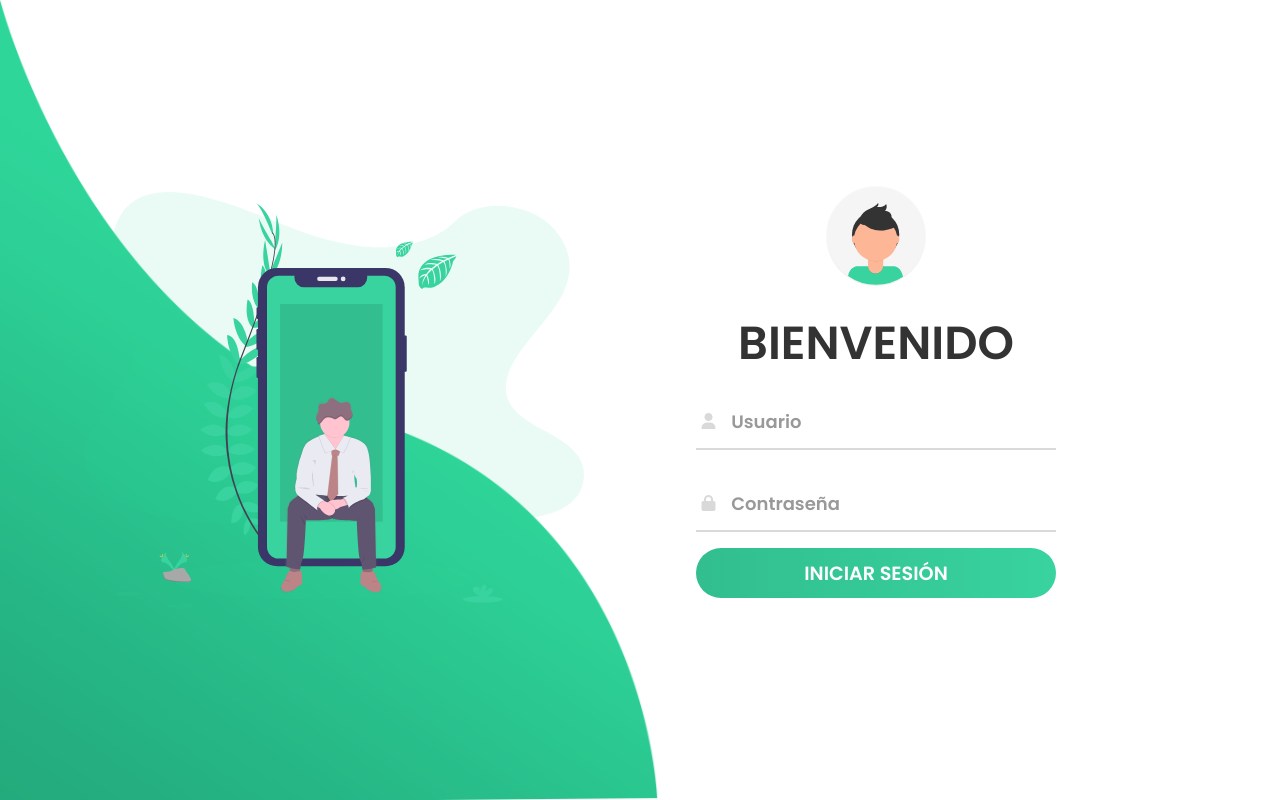
After one commit to herrarte365/asilo, a PHP site: page /public/View/login/login.php in a window 1280 px wide. The commit adds this page. Run offline with PHP 8.4, Linux system fonts and the light colour scheme; some libraries are stand-ins or nearby versions.

Commit message:
solucion de bugs y login

```diff
--- a/public/View/components/menu.php
+++ b/public/View/components/menu.php
@@ -67,11 +67,11 @@
          <div class="profile-details">
             <i class='bx bxs-user-circle bx-md'></i>
            <div class="name_job">
-             <div class="name">Pedro </div>
-             <div class="job">Administrador</div>
+             <div class="name"><?php echo $_SESSION['usuario']; ?></div>
+             <div class="job"><?php echo $_SESSION['rol_name']; ?></div>
            </div>
          </div>
-         <i class='bx bx-log-out' id="log_out" ></i>
+          <i class='bx bx-log-out' id="log_out"></i>
      </li>
     </ul>
   </div>
--- a/public/View/dashboard.php
+++ b/public/View/dashboard.php
@@ -1,4 +1,9 @@
 <?php
+    session_start();
+
+    if(!isset($_SESSION['usuario'])){
+      header('Location: ../View/login/login.php');
+    }
     require_once 'components/header.php';
     require_once 'components/menu.php';
 ?>
--- a/public/View/interno/ficha-interno.php
+++ b/public/View/interno/ficha-interno.php
@@ -1,5 +1,11 @@
 <!-- AGREGAMOS EL HEADER Y EL MENU A LA PAGINA -->
 <?php
+
+    session_start();
+
+    if(!isset($_SESSION['usuario'])){
+        header('Location: ../login/login.php');
+    }
 
     require_once ($_SERVER['DOCUMENT_ROOT'].'/dirs.php');
     require_once (VIEW_PATH.'components/header.php');
--- a/public/View/interno/listado-internos.php
+++ b/public/View/interno/listado-internos.php
@@ -1,5 +1,11 @@
 <!-- AGREGAMOS EL HEADER Y EL MENU A LA PAGINA -->
 <?php
+
+session_start();
+
+    if(!isset($_SESSION['usuario'])){
+        header('Location: ../login/login.php');
+    }
 
     require_once ($_SERVER['DOCUMENT_ROOT'].'/dirs.php');
     require_once (VIEW_PATH.'components/header.php');
--- /dev/null
+++ b/public/View/login/login.php
@@ -0,0 +1,47 @@
+<!DOCTYPE html>
+<html>
+<head>
+	<title>Animated Login Form</title>
+	<link rel="stylesheet" type="text/css" href="../../css/login.css">
+	<link href="https://fonts.googleapis.com/css?family=Poppins:600&display=swap" rel="stylesheet">
+	<script src="https://kit.fontawesome.com/a81368914c.js"></script>
+	<meta name="viewport" content="width=device-width, initial-scale=1">
+</head>
+<body>
+	<img class="wave" src="../../img/wave.png">
+	<div class="container">
+		<div class="img">
+			<img src="../../img/bg.svg">
+		</div>
+		<div class="login-content">
+			<form id="iniciarSesion" method="POST">
+                <input type="hidden" name="operador" id="operador" value="1">
+				<img src="../../img/avatar.svg">
+				<h2 class="title">Bienvenido</h2>
+           		<div class="input-div one">
+           		   <div class="i">
+           		   		<i class="fas fa-user"></i>
+           		   </div>
+           		   <div class="div">
+           		   		<h5>Usuario</h5>
+           		   		<input type="text" class="input" name="usuario" id="usuario">
+           		   </div>
+           		</div>
+           		<div class="input-div pass">
+           		   <div class="i">
+           		    	<i class="fas fa-lock"></i>
+           		   </div>
+           		   <div class="div">
+           		    	<h5>Contraseña</h5>
+           		    	<input type="password" class="input" name="pass" id="pass">
+            	   </div>
+            	</div>
+            	<button class="btn" type="button" id="btnIniciarSesion">Iniciar Sesión</button>
+            </form>
+        </div>
+    </div>
+    <script src="https://cdn.jsdelivr.net/npm/sweetalert2@11"></script>
+    <script src="https://code.jquery.com/jquery-3.5.1.js"></script>
+    <script type="text/javascript" src="../../js/login.js"></script>
+</body>
+</html>
--- /dev/null
+++ b/public/css/login.css
@@ -0,0 +1,222 @@
+*{
+	padding: 0;
+	margin: 0;
+	box-sizing: border-box;
+}
+
+body{
+    font-family: 'Poppins', sans-serif;
+    overflow: hidden;
+}
+
+.wave{
+	position: fixed;
+	bottom: 0;
+	left: 0;
+	height: 100%;
+	z-index: -1;
+}
+
+.container{
+    width: 100vw;
+    height: 100vh;
+    display: grid;
+    grid-template-columns: repeat(2, 1fr);
+    grid-gap :7rem;
+    padding: 0 2rem;
+}
+
+.img{
+	display: flex;
+	justify-content: flex-end;
+	align-items: center;
+}
+
+.login-content{
+	display: flex;
+	justify-content: flex-start;
+	align-items: center;
+	text-align: center;
+}
+
+.img img{
+	width: 500px;
+}
+
+form{
+	width: 360px;
+}
+
+.login-content img{
+    height: 100px;
+}
+
+.login-content h2{
+	margin: 15px 0;
+	color: #333;
+	text-transform: uppercase;
+	font-size: 2.9rem;
+}
+
+.login-content .input-div{
+	position: relative;
+    display: grid;
+    grid-template-columns: 7% 93%;
+    margin: 25px 0;
+    padding: 5px 0;
+    border-bottom: 2px solid #d9d9d9;
+}
+
+.login-content .input-div.one{
+	margin-top: 0;
+}
+
+.i{
+	color: #d9d9d9;
+	display: flex;
+	justify-content: center;
+	align-items: center;
+}
+
+.i i{
+	transition: .3s;
+}
+
+.input-div > div{
+    position: relative;
+	height: 45px;
+}
+
+.input-div > div > h5{
+	position: absolute;
+	left: 10px;
+	top: 50%;
+	transform: translateY(-50%);
+	color: #999;
+	font-size: 18px;
+	transition: .3s;
+}
+
+.input-div:before, .input-div:after{
+	content: '';
+	position: absolute;
+	bottom: -2px;
+	width: 0%;
+	height: 2px;
+	background-color: #38d39f;
+	transition: .4s;
+}
+
+.input-div:before{
+	right: 50%;
+}
+
+.input-div:after{
+	left: 50%;
+}
+
+.input-div.focus:before, .input-div.focus:after{
+	width: 50%;
+}
+
+.input-div.focus > div > h5{
+	top: -5px;
+	font-size: 15px;
+}
+
+.input-div.focus > .i > i{
+	color: #38d39f;
+}
+
+.input-div > div > input{
+	position: absolute;
+	left: 0;
+	top: 0;
+	width: 100%;
+	height: 100%;
+	border: none;
+	outline: none;
+	background: none;
+	padding: 0.5rem 0.7rem;
+	font-size: 1.2rem;
+	color: #555;
+	font-family: 'poppins', sans-serif;
+}
+
+.input-div.pass{
+	margin-bottom: 4px;
+}
+
+a{
+	display: block;
+	text-align: right;
+	text-decoration: none;
+	color: #999;
+	font-size: 0.9rem;
+	transition: .3s;
+}
+
+a:hover{
+	color: #38d39f;
+}
+
+.btn{
+	display: block;
+	width: 100%;
+	height: 50px;
+	border-radius: 25px;
+	outline: none;
+	border: none;
+	background-image: linear-gradient(to right, #32be8f, #38d39f, #32be8f);
+	background-size: 200%;
+	font-size: 1.2rem;
+	color: #fff;
+	font-family: 'Poppins', sans-serif;
+	text-transform: uppercase;
+	margin: 1rem 0;
+	cursor: pointer;
+	transition: .5s;
+}
+.btn:hover{
+	background-position: right;
+}
+
+
+@media screen and (max-width: 1050px){
+	.container{
+		grid-gap: 5rem;
+	}
+}
+
+@media screen and (max-width: 1000px){
+	form{
+		width: 290px;
+	}
+
+	.login-content h2{
+        font-size: 2.4rem;
+        margin: 8px 0;
+	}
+
+	.img img{
+		width: 400px;
+	}
+}
+
+@media screen and (max-width: 900px){
+	.container{
+		grid-template-columns: 1fr;
+	}
+
+	.img{
+		display: none;
+	}
+
+	.wave{
+		display: none;
+	}
+
+	.login-content{
+		justify-content: center;
+	}
+}
--- /dev/null
+++ b/public/js/login.js
@@ -0,0 +1,64 @@
+const inputs = document.querySelectorAll(".input");
+
+
+function addcl(){
+	let parent = this.parentNode.parentNode;
+	parent.classList.add("focus");
+}
+
+function remcl(){
+	let parent = this.parentNode.parentNode;
+	if(this.value == ""){
+		parent.classList.remove("focus");
+	}
+}
+
+
+inputs.forEach(input => {
+	input.addEventListener("focus", addcl);
+	input.addEventListener("blur", remcl);
+});
+
+
+$(document).ready(function() {
+
+    // agregar nuevo interno
+    $('#btnIniciarSesion').click(function(){
+
+        if($('#usuario').val() == ""){
+            Swal.fire({
+                text: 'Por favor ingrese tu usuario',
+            });
+            return 0;
+        }
+
+        if($('#pass').val() == ""){
+            Swal.fire({
+                text: 'Por favor ingrese tu contraseña',
+            });
+            return 0;
+        }
+
+        let datos = $('#iniciarSesion').serialize();
+        $.ajax({
+            type: "POST",
+            url:  "../../../Controller/UsuarioController.php",
+            data: datos,
+            success:function(r){
+
+				if(r == 1){
+					window.location.assign("../dashboard.php");
+				}
+
+                if(r == 2){
+					Swal.fire({
+						text: 'Usuario o Contraseña incorrectos.',
+					});
+                }
+
+				return 0;
+            }
+        });
+    });
+
+});
```
Also changed, not shown: Controller/InternoController.php (+9 -6 lines), Controller/UsuarioController.php (added, +39 -0 lines), Model/Interno.php (+5 -6 lines), Model/Usuario.php (added, +45 -0 lines), public/js/script.js (+45 -2 lines), public/img/avatar.svg (added), public/img/bg.svg (added), public/img/wave.png (added).
